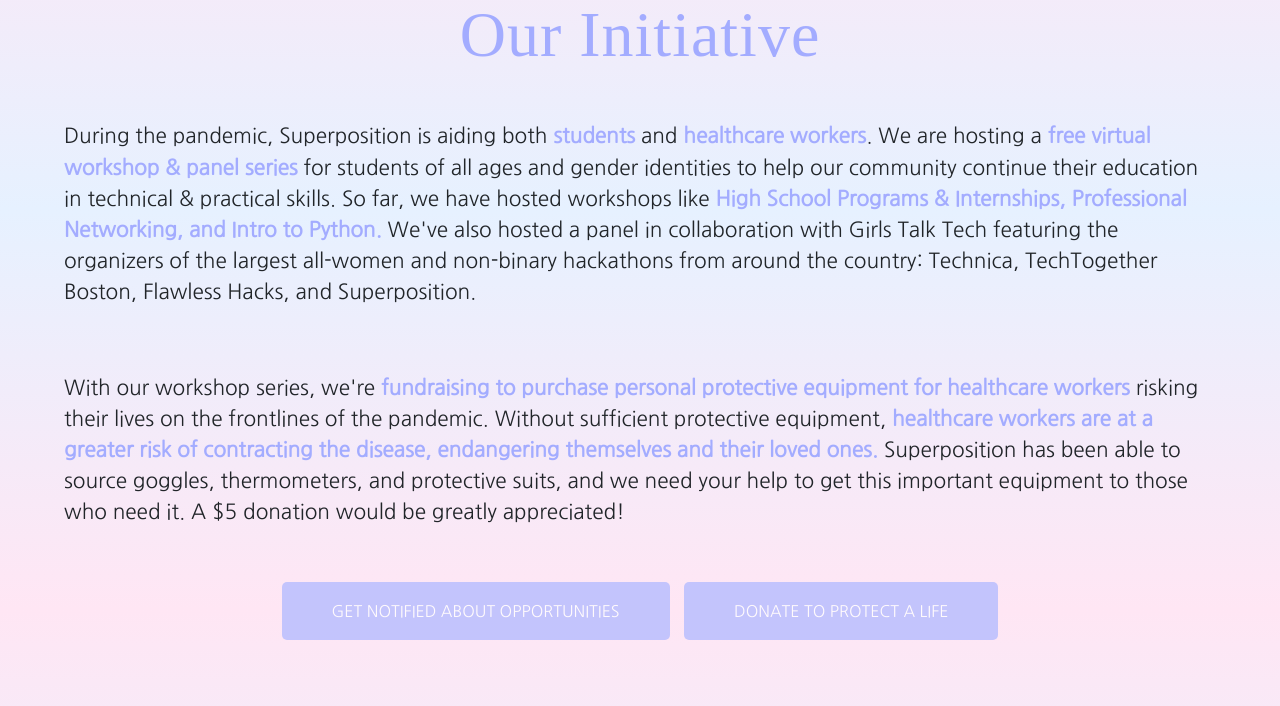
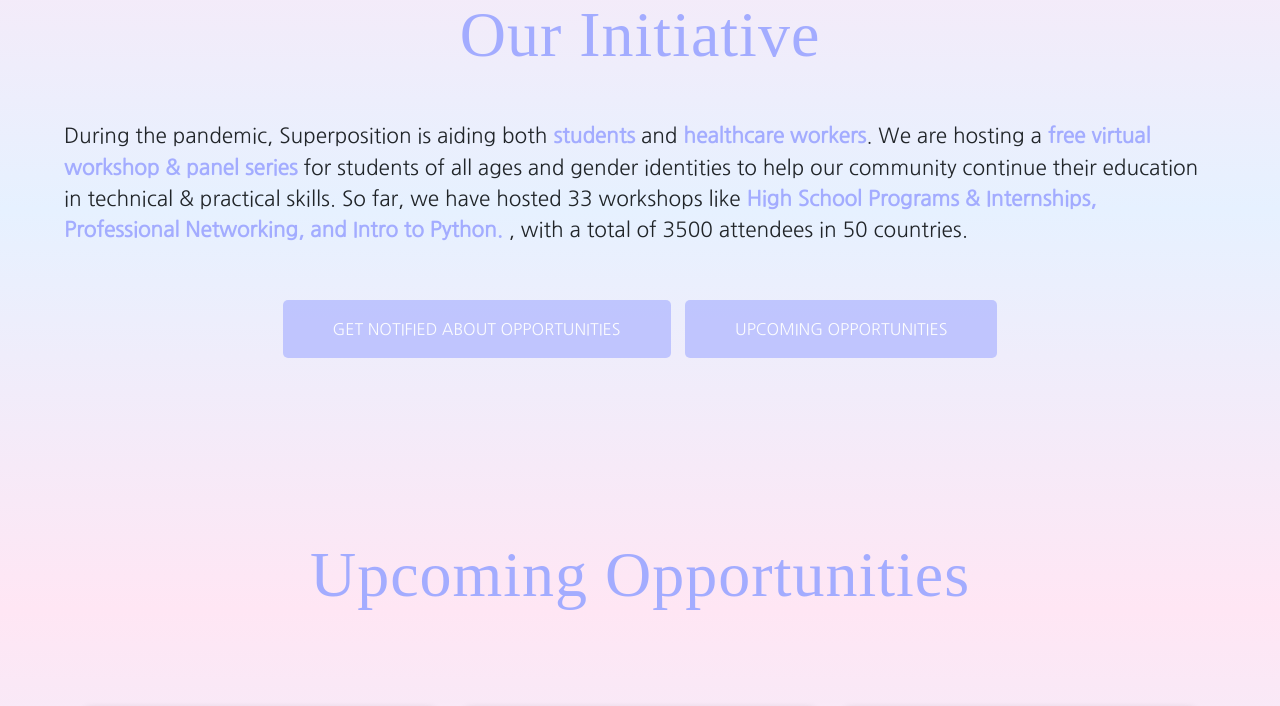
Before and after one commit to Superpositionfc/website4.1, a website with bundled scripts: page covid.html in a window 1280 px wide. Shown: the part 990-1696 px from the top of the page. Built offline with nearby package versions, Linux system fonts and the light colour scheme; a web font is replaced by a local one.

Commit message:
Update covid.html

```diff
--- a/covid.html
+++ b/covid.html
@@ -162,14 +162,13 @@
               <b class="emphasis">free virtual workshop & panel series</b> for students of all ages and gender identities
               to help our community continue their education in technical & practical skills.
 
-              So far, we have hosted
+              So far, we have hosted 33
               workshops like <b class="emphasis"> High School Programs & Internships, Professional Networking, and
-              Intro to Python. </b> We've
-              also hosted a panel in collaboration with Girls Talk Tech featuring the organizers of the largest all-women and non-binary
-              hackathons from around the country: Technica, TechTogether Boston, Flawless Hacks, and Superposition.
+              Intro to Python. </b>, with a total of 3500 attendees in 50 countries.
 
 
             </p>
+            <!--
             <p align="left" class="sectiontext">
               With our workshop series, we're <b class="emphasis"> fundraising to purchase personal protective equipment for healthcare workers </b> risking
               their lives on the frontlines of the pandemic. Without sufficient protective equipment, <b class="emphasis"> healthcare workers are at a greater
@@ -179,7 +178,7 @@
               equipment to those who need it. A $5 donation would be greatly appreciated!
 
             </p>
-
+            -->
             <left
               ><button
                 align="left"
@@ -194,9 +193,9 @@
               ><button
                 align="left"
                 class="button" id = "buttonmobile"
-                onclick="http://bit.ly/sp_covidfund"
+                onclick="https://calendar.google.com/calendar/u/0?cid=aGFja3BsdXMuaW9fY2xhc3Nyb29tM2FlZDMyYmZAZ3JvdXAuY2FsZW5kYXIuZ29vZ2xlLmNvbQ"
               >
-                DONATE TO PROTECT A LIFE
+                UPCOMING OPPORTUNITIES
               </button></left
             >
           </div>
```
